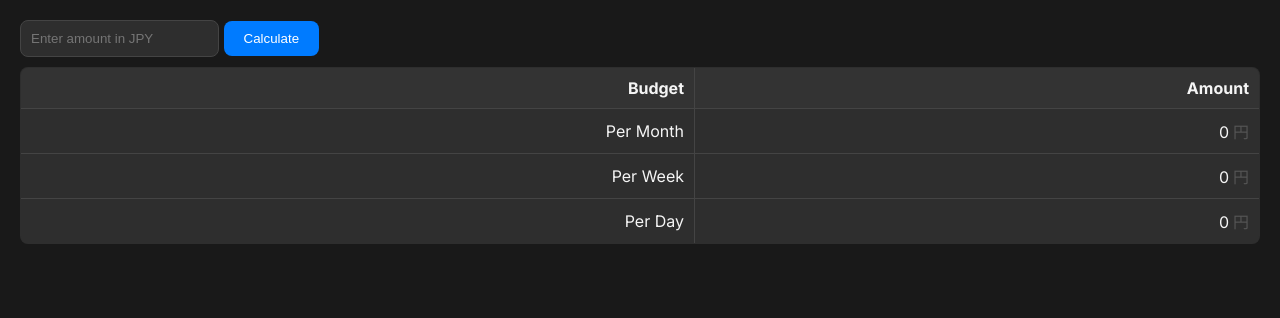
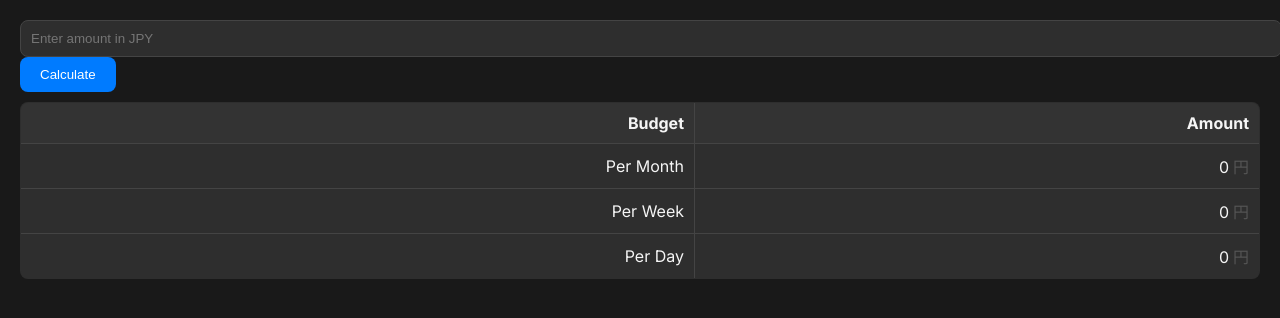
Before and after one commit to akaRyuka/money-calculator-v3, a plain HTML site: page index.html in a window 1280 px wide. Drawn offline with Linux system fonts and the light colour scheme.

Commit message:
Update index.html

```diff
--- a/index.html
+++ b/index.html
@@ -10,9 +10,16 @@
 
         body {
             font-family: 'Inter', sans-serif; /* Use Inter font */
-            margin: 20px;
+            margin: 0; /* Remove default margin */
+            padding: 0; /* Remove default padding */
             background-color: #191919; /* Dark background for the page */
             color: #f5f5f5; /* Light text color */
+        }
+        .container {
+            padding: 20px; /* Add padding inside the container */
+            display: flex;
+            flex-direction: column;
+            align-items: flex-start; /* Align items to the start (left) */
         }
         table {
             width: 100%;
@@ -37,6 +44,7 @@
         }
         .input-row {
             margin-bottom: 10px;
+            width: 100%;
         }
         input[type="number"] {
             padding: 10px;
@@ -45,6 +53,7 @@
             color: #f5f5f5;
             border-radius: 8px; /* Rounded corners for the input */
             outline: none;
+            width: 100%; /* Full width for input */
         }
         button {
             padding: 10px 20px;
@@ -68,6 +77,7 @@
 </head>
 <body>
 
+    <div class="container">
         <div class="input-row">
             <input type="number" id="moneyInput" placeholder="Enter amount in JPY" />
             <button onclick="calculateDivisions()">Calculate</button>
@@ -95,6 +105,7 @@
                 </tr>
             </tbody>
         </table>
+    </div>
 
     <script>
         function formatNumber(num) {
@@ -120,3 +131,7 @@
 
 </body>
 </html>
+
+
+</body>
+</html>
```
Lines whose indentation alone changed are shown as unchanged.
